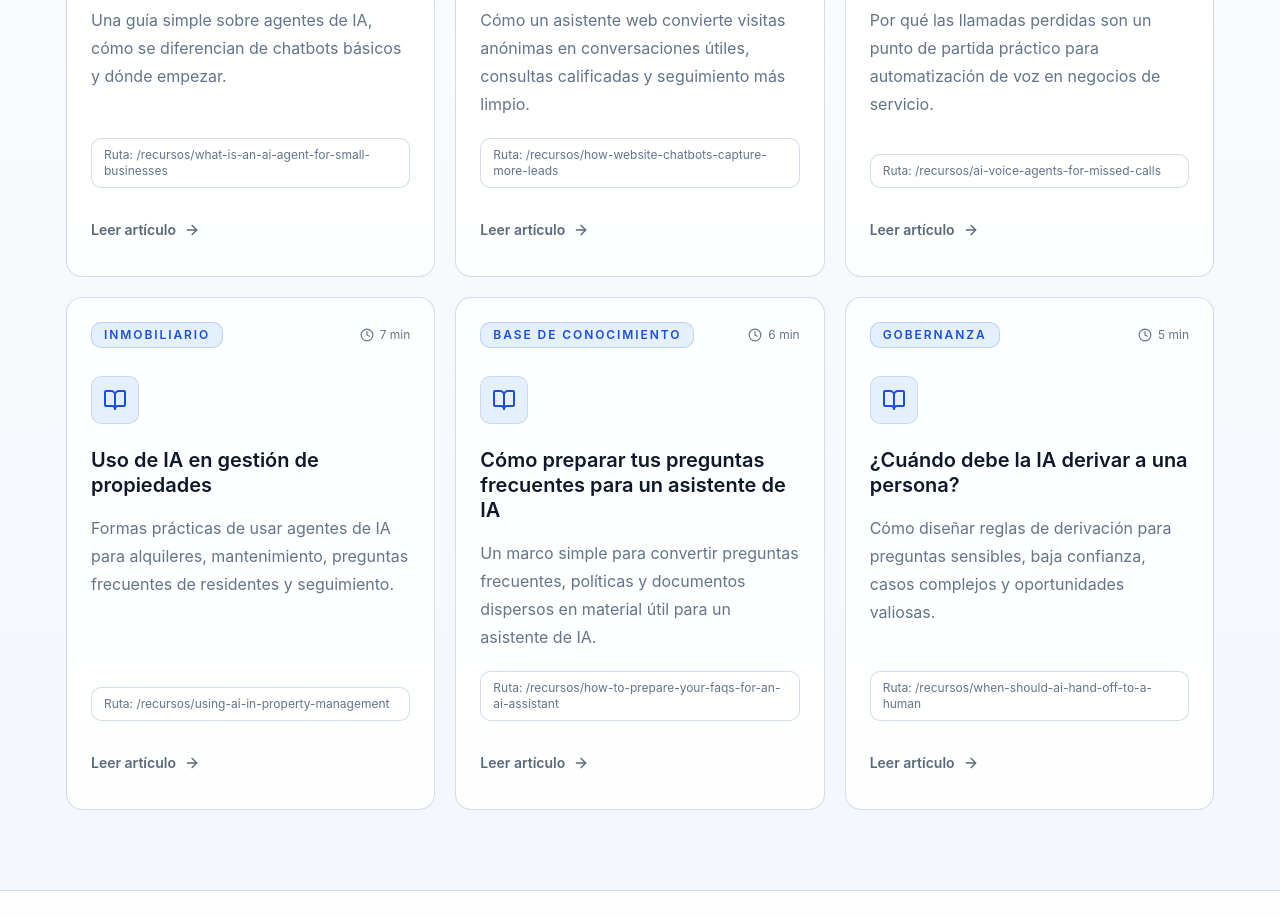
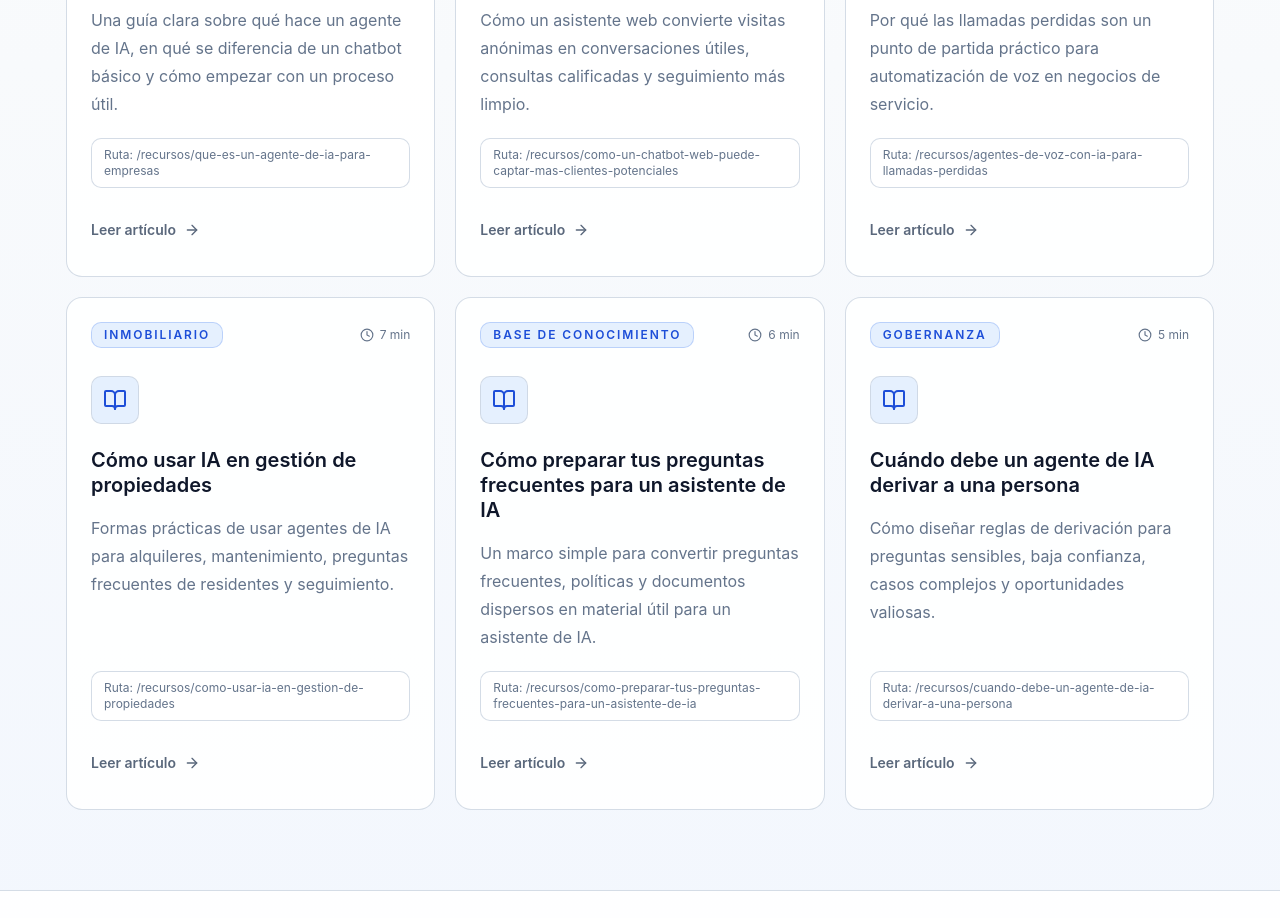
Before and after one commit to itwillbeokay004-wq/aivantage-web, a Next.js app: page /resources in a window 1280 px wide. Shown: the part 1180-2098 px from the top of the page. Built offline with nearby package versions, Linux system fonts and the light colour scheme; no server answers.

Commit message:
Localize resources pages

```diff
--- a/src/app/en/resources/[slug]/page.tsx
+++ b/src/app/en/resources/[slug]/page.tsx
@@ -1,5 +1,12 @@
+import { resourceArticlesByLocale } from "@/data/resources";
+
 export {
   generateMetadata,
-  generateStaticParams,
 } from "../../../resources/[slug]/page";
 export { default } from "../../../resources/[slug]/page";
+
+export function generateStaticParams() {
+  return resourceArticlesByLocale.en.map((article) => ({
+    slug: article.slug,
+  }));
+}
--- a/src/app/recursos/[slug]/page.tsx
+++ b/src/app/recursos/[slug]/page.tsx
@@ -1,5 +1,13 @@
+import { resourceArticlesByLocale } from "@/data/resources";
+
 export {
   generateMetadata,
-  generateStaticParams,
 } from "../../resources/[slug]/page";
+
 export { default } from "../../resources/[slug]/page";
+
+export function generateStaticParams() {
+  return resourceArticlesByLocale.es.map((article) => ({
+    slug: article.slug,
+  }));
+}
--- a/src/data/resources.ts
+++ b/src/data/resources.ts
@@ -13,12 +13,12 @@ export type ResourceArticle = {
 export const resourceArticlesByLocale = {
   es: [
     {
-      title: "¿Qué es un agente de IA para pequeñas empresas?",
+      title: "Qué es un agente de IA para empresas",
       category: "IA básica",
       readingTime: "5 min",
-      slug: "what-is-an-ai-agent-for-small-businesses",
+      slug: "que-es-un-agente-de-ia-para-empresas",
       excerpt:
-        "Una guía simple sobre agentes de IA, cómo se diferencian de chatbots básicos y dónde empezar.",
+        "Una guía clara sobre qué hace un agente de IA, en qué se diferencia de un chatbot básico y cómo empezar con un proceso útil.",
       body: [
         "Un agente de IA es un asistente de software diseñado para entender una solicitud, usar contexto aprobado del negocio y completar una tarea útil. Para una pequeña empresa, esa tarea puede ser responder una pregunta frecuente, captar un cliente potencial, reservar una cita o enrutar una solicitud.",
         "Los agentes más prácticos empiezan con responsabilidades concretas. En vez de automatizar todo el negocio, se enfocan en procesos repetibles con disparadores claros, respuestas conocidas y una derivación segura cuando una persona debe tomar el control.",
@@ -31,10 +31,10 @@ export const resourceArticlesByLocale = {
       ],
     },
     {
-      title: "Cómo los chatbots web captan más clientes potenciales",
+      title: "Cómo un chatbot web puede captar más clientes potenciales",
       category: "Automatización web",
       readingTime: "6 min",
-      slug: "how-website-chatbots-capture-more-leads",
+      slug: "como-un-chatbot-web-puede-captar-mas-clientes-potenciales",
       excerpt:
         "Cómo un asistente web convierte visitas anónimas en conversaciones útiles, consultas calificadas y seguimiento más limpio.",
       body: [
@@ -52,7 +52,7 @@ export const resourceArticlesByLocale = {
       title: "Agentes de voz con IA para llamadas perdidas",
       category: "Agentes de voz",
       readingTime: "5 min",
-      slug: "ai-voice-agents-for-missed-calls",
+      slug: "agentes-de-voz-con-ia-para-llamadas-perdidas",
       excerpt:
         "Por qué las llamadas perdidas son un punto de partida práctico para automatización de voz en negocios de servicio.",
       body: [
@@ -67,10 +67,10 @@ export const resourceArticlesByLocale = {
       ],
     },
     {
-      title: "Uso de IA en gestión de propiedades",
+      title: "Cómo usar IA en gestión de propiedades",
       category: "Inmobiliario",
       readingTime: "7 min",
-      slug: "using-ai-in-property-management",
+      slug: "como-usar-ia-en-gestion-de-propiedades",
       excerpt:
         "Formas prácticas de usar agentes de IA para alquileres, mantenimiento, preguntas frecuentes de residentes y seguimiento.",
       body: [
@@ -88,7 +88,7 @@ export const resourceArticlesByLocale = {
       title: "Cómo preparar tus preguntas frecuentes para un asistente de IA",
       category: "Base de conocimiento",
       readingTime: "6 min",
-      slug: "how-to-prepare-your-faqs-for-an-ai-assistant",
+      slug: "como-preparar-tus-preguntas-frecuentes-para-un-asistente-de-ia",
       excerpt:
         "Un marco simple para convertir preguntas frecuentes, políticas y documentos dispersos en material útil para un asistente de IA.",
       body: [
@@ -103,10 +103,10 @@ export const resourceArticlesByLocale = {
       ],
     },
     {
-      title: "¿Cuándo debe la IA derivar a una persona?",
+      title: "Cuándo debe un agente de IA derivar a una persona",
       category: "Gobernanza",
       readingTime: "5 min",
-      slug: "when-should-ai-hand-off-to-a-human",
+      slug: "cuando-debe-un-agente-de-ia-derivar-a-una-persona",
       excerpt:
         "Cómo diseñar reglas de derivación para preguntas sensibles, baja confianza, casos complejos y oportunidades valiosas.",
       body: [
--- a/src/data/routes.ts
+++ b/src/data/routes.ts
@@ -54,3 +54,36 @@ export const routeKeysByLocalizedPath = Object.fromEntries(
     [routePaths[routeKey].en, routeKey],
   ]),
 ) as Record<string, RouteKey>;
+
+export const resourceSlugMappings = [
+  {
+    es: "que-es-un-agente-de-ia-para-empresas",
+    en: "what-is-an-ai-agent-for-small-businesses",
+  },
+  {
+    es: "como-un-chatbot-web-puede-captar-mas-clientes-potenciales",
+    en: "how-website-chatbots-capture-more-leads",
+  },
+  {
+    es: "agentes-de-voz-con-ia-para-llamadas-perdidas",
+    en: "ai-voice-agents-for-missed-calls",
+  },
+  {
+    es: "como-usar-ia-en-gestion-de-propiedades",
+    en: "using-ai-in-property-management",
+  },
+  {
+    es: "como-preparar-tus-preguntas-frecuentes-para-un-asistente-de-ia",
+    en: "how-to-prepare-your-faqs-for-an-ai-assistant",
+  },
+  {
+    es: "cuando-debe-un-agente-de-ia-derivar-a-una-persona",
+    en: "when-should-ai-hand-off-to-a-human",
+  },
+] as const satisfies readonly Record<Locale, string>[];
+
+export function getLocalizedResourceSlug(slug: string, locale: Locale) {
+  return resourceSlugMappings.find(
+    (mapping) => mapping.es === slug || mapping.en === slug,
+  )?.[locale];
+}
--- a/src/lib/i18n.ts
+++ b/src/lib/i18n.ts
@@ -1,4 +1,5 @@
 import {
+  getLocalizedResourceSlug,
   internalRoutePaths,
   routeKeysByInternalPath,
   routeKeysByLocalizedPath,
@@ -194,8 +195,14 @@ export function localizeHref(href: string, locale: Locale) {
 
   if (normalizedPath.startsWith("/resources/")) {
     const localizedPrefix = locale === "es" ? "/recursos" : "/en/resources";
+    const slug = normalizedPath.replace(/^\/resources\//, "");
+    const localizedSlug = getLocalizedResourceSlug(slug, locale);
 
-    return `${normalizedPath.replace(/^\/resources/, localizedPrefix)}${suffix}`;
+    if (localizedSlug) {
+      return `${localizedPrefix}/${localizedSlug}${suffix}`;
+    }
+
+    return `${getLocalizedPath("resources", locale)}${suffix}`;
   }
 
   return `${normalizedPath}${suffix}`;
--- a/src/middleware.ts
+++ b/src/middleware.ts
@@ -3,6 +3,7 @@ import { NextResponse, type NextRequest } from "next/server";
 import {
   defaultLocale,
   isLocale,
+  localizeHref,
   localizedRoutes,
   resolvePublicPathname,
   type Locale,
@@ -45,7 +46,7 @@ export function middleware(request: NextRequest) {
   }
 
   if (pathname.startsWith("/resources/")) {
-    return redirectTo(request, pathname.replace(/^\/resources/, "/recursos"));
+    return redirectTo(request, localizeHref(pathname, defaultLocale));
   }
 
   if (pathname === "/about" || pathname.startsWith("/about/")) {
```
